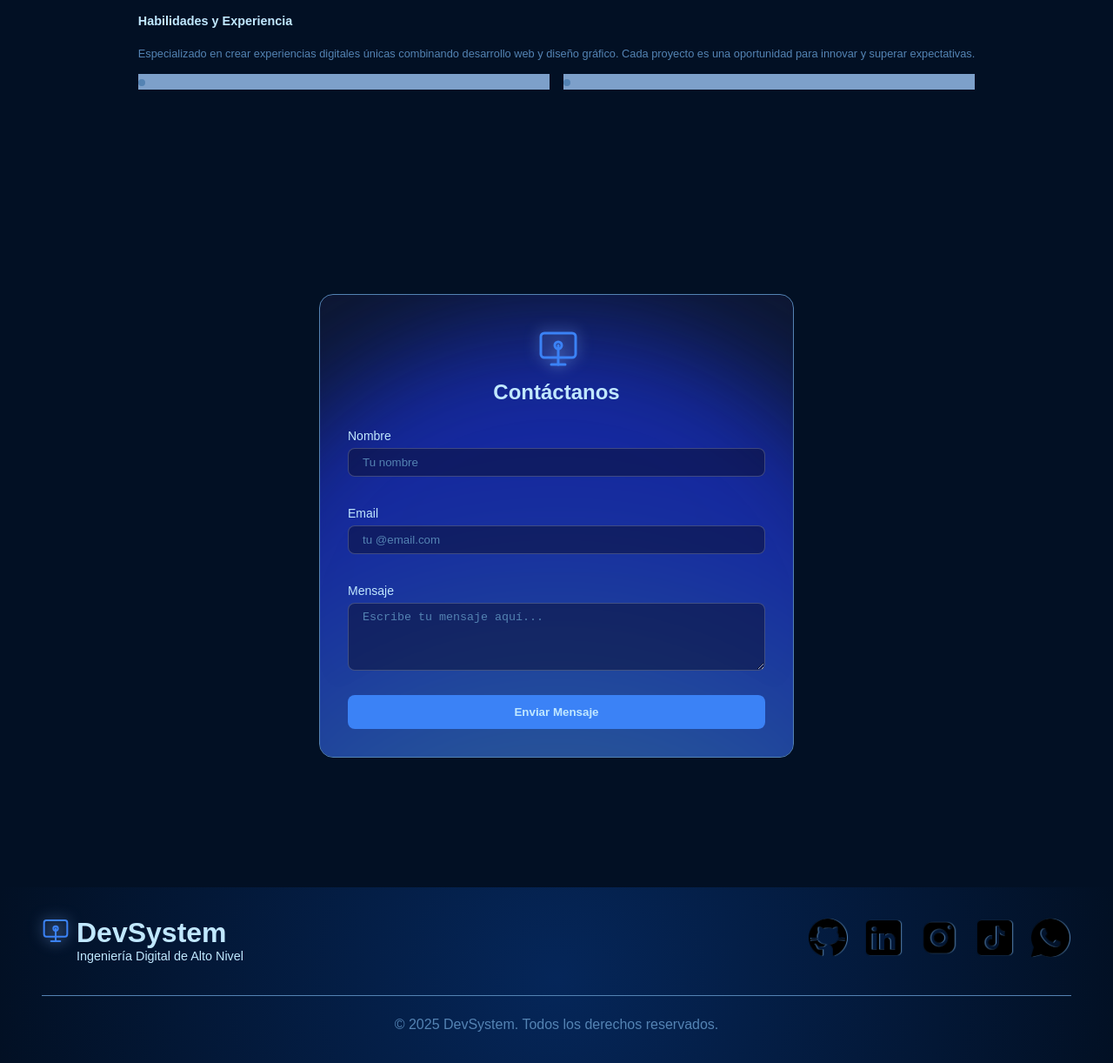
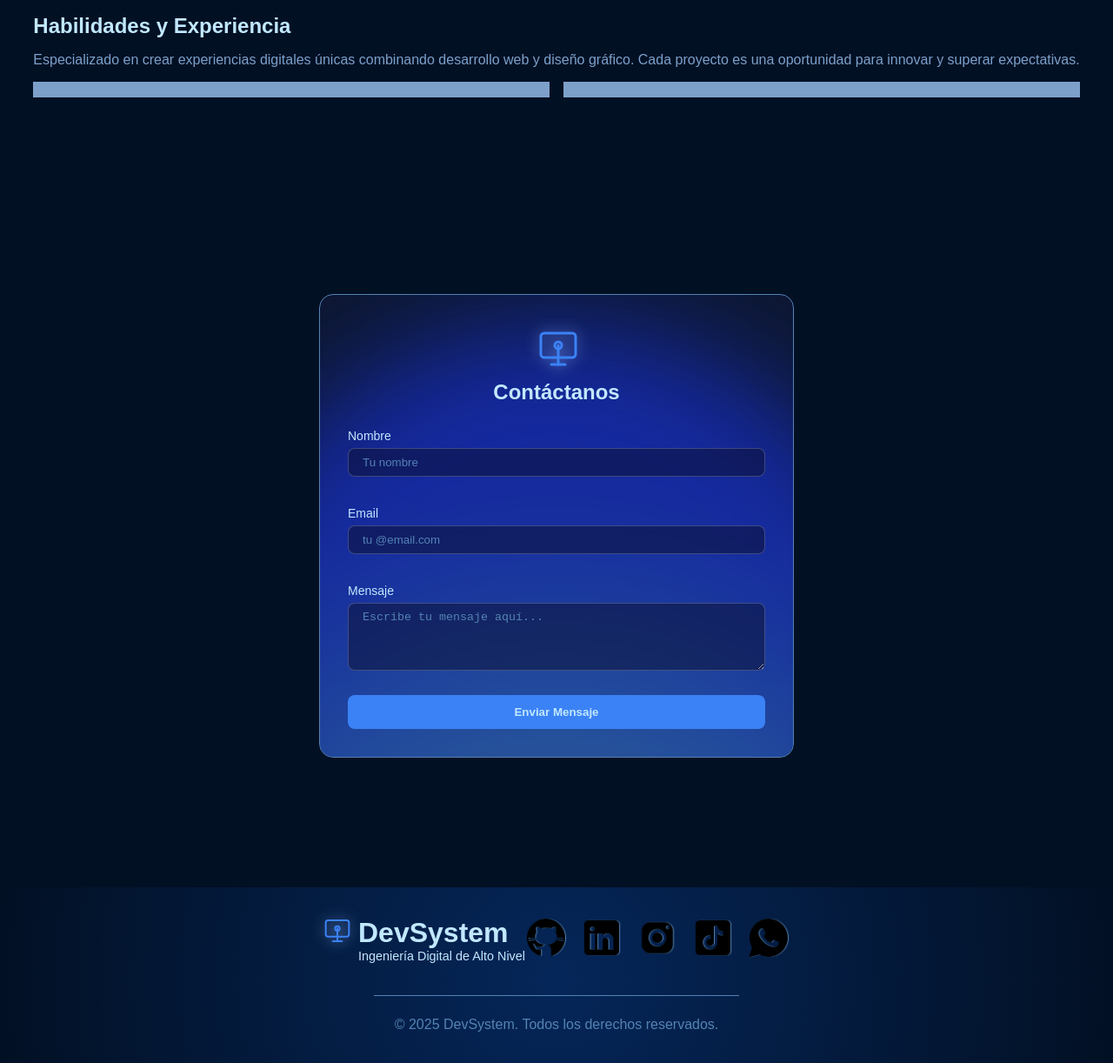
Before and after one commit to Puricaa/DevSystem, a plain HTML site: page index.html in a window 1280 px wide. Shown: the part 1878-3100 px from the top of the page at 87% size. Drawn offline with Linux system fonts and the light colour scheme.

Commit message:
ultimo cambios de los estilos

```diff
--- a/estilo.css
+++ b/estilo.css
@@ -206,6 +206,7 @@ body {
 	color: #5483B3;
 }
 
+/* Estilo de Galeria y Descripción sobre mi */
 .SectionDos{
 	height: 100vh;
 	display: flex;
@@ -229,6 +230,12 @@ body {
 	flex-direction: column;
 	gap: 1rem;
 }
+.name_3 h2 {
+	color: #C1E8FF;
+}
+.name_3 p {
+	color: #7DA0CA;
+}
 .container_skin {
 	display: grid;
 	grid-template-columns: 1fr 1fr;
@@ -237,7 +244,6 @@ body {
 .skin {
 	background-color: #7DA0CA;
 	height: 100%;
-
 }
 
 
@@ -255,7 +261,7 @@ body {
 
 /* Contenedor principal del formulario */
 .form-container {
-	position: relative;
+	/* position: relative; */
 	width: 100%;
 	max-width: 30rem;
 	padding: 2rem;
@@ -395,6 +401,8 @@ footer {
 	background: radial-gradient(circle, #052659, #021024);
 	display: flex;
 	flex-direction: column;
+	align-items: center;
+	justify-content: center;
 	gap: 1.5rem;
 	padding: 1rem 0;
 }
@@ -442,5 +450,4 @@ footer {
 	color: #5483B3;
 	border-top: 1px solid #5483B3;
 	padding: 1.5rem;
-	width: ;
 }
```
Also changed, not shown: index.html (+2 -3 lines).
